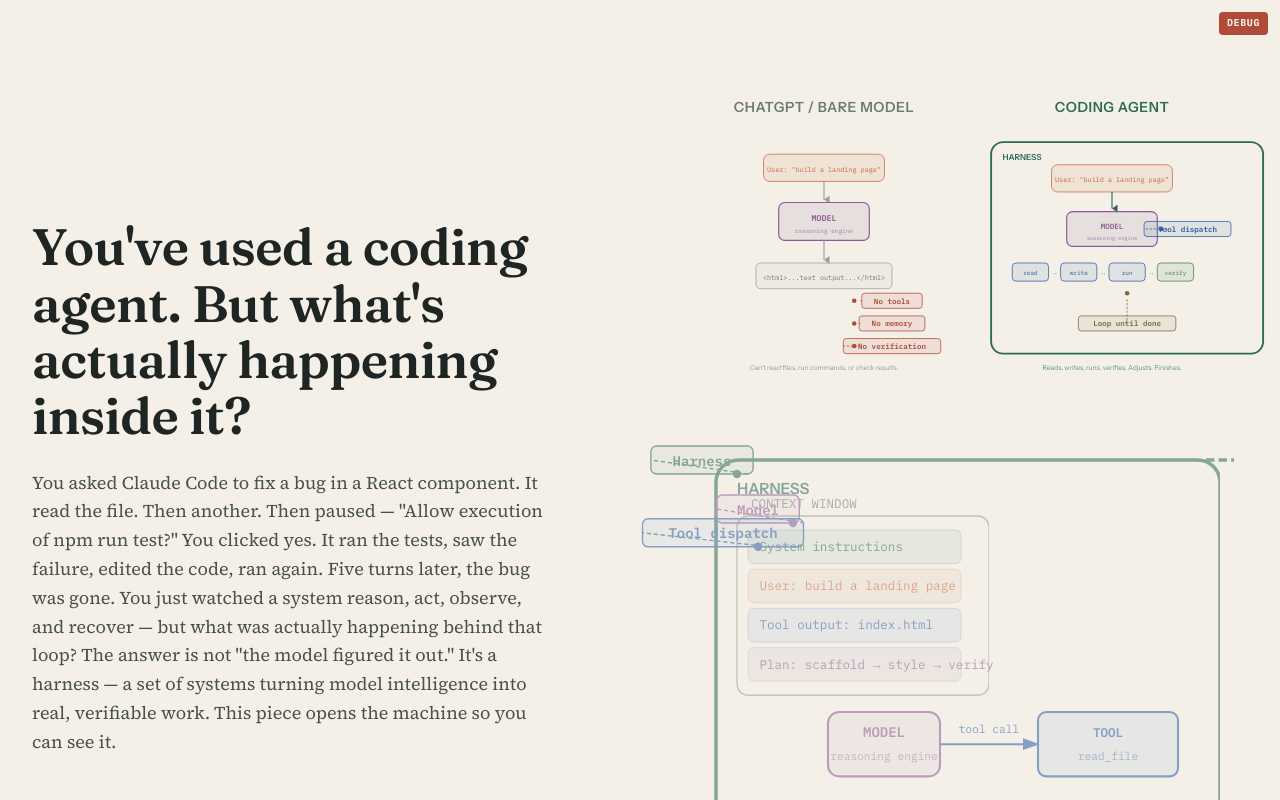
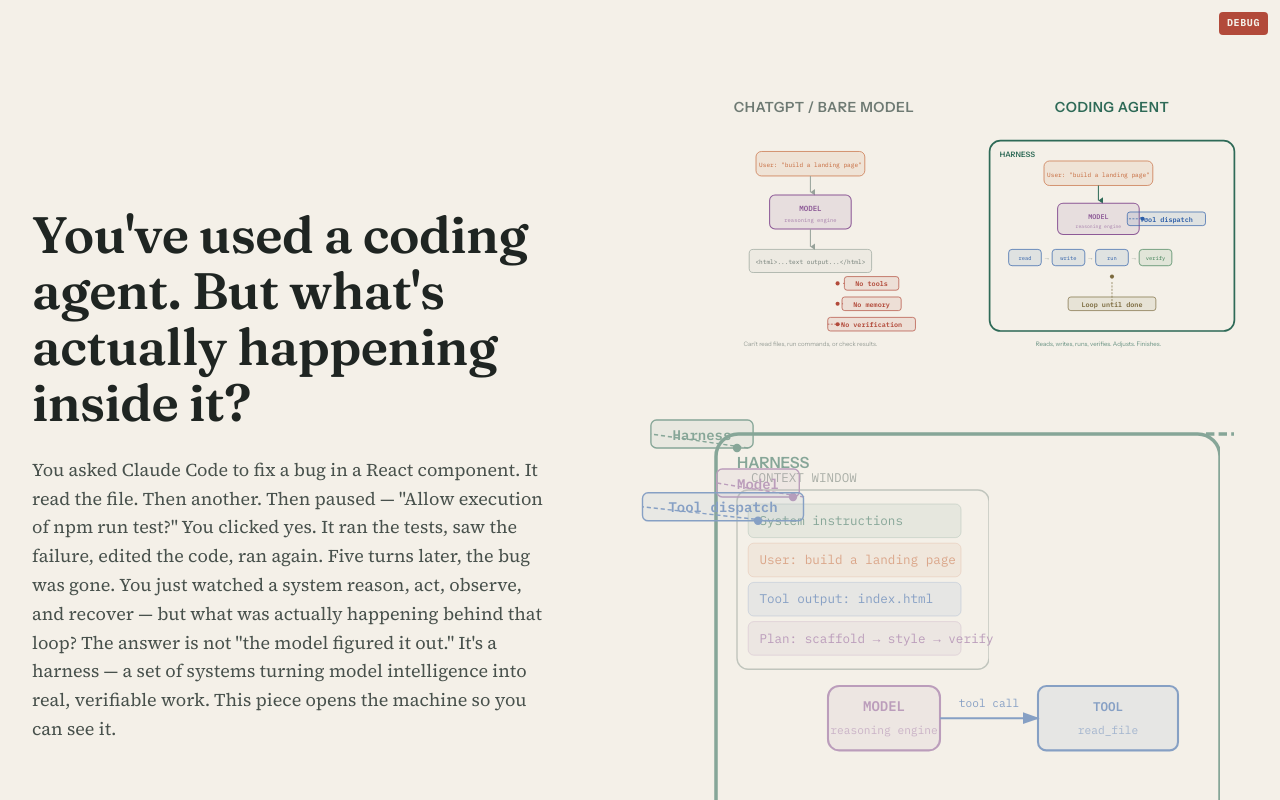
Before and after one commit to deepak-karkala/illustrated-series, a React (Vite) app in the folder illustrated-coding-agent/: page / in a window 1280 px wide. Shown: the top 800 px of the page. Built offline with nearby package versions, Linux system fonts and the light colour scheme.

Commit message:
fix: widen hero diagram viewBox to 400 to match HarnessFrame intrinsic width

```diff
--- a/illustrated-coding-agent/src/notation/BareVsHarnessedDiagram.tsx
+++ b/illustrated-coding-agent/src/notation/BareVsHarnessedDiagram.tsx
@@ -8,7 +8,7 @@
       <div className="bare-vs-harnessed-col">
         <span className="bare-vs-harnessed-label">ChatGPT / Bare Model</span>
         <svg
-          viewBox="0 0 360 340"
+          viewBox="0 0 400 340"
           xmlns="http://www.w3.org/2000/svg"
           style={{ width: '100%' }}
           role="img"
@@ -50,7 +50,7 @@
       {/* ── Right: Coding Agent ─────────────────── */}
       <div className="bare-vs-harnessed-col">
         <span className="bare-vs-harnessed-label">Coding Agent</span>
-        <HarnessFrame viewBox="0 0 360 340" cropped={false}>
+        <HarnessFrame viewBox="0 0 400 340" cropped={false}>
           {/* User prompt */}
           <rect x={100} y={50} width={160} height={36} rx={8} fill="var(--color-human)" fillOpacity={0.1} stroke="var(--color-human)" strokeWidth={1} />
           <text x={180} y={73} fontFamily="var(--font-mono)" fontSize={9} fill="var(--color-human)" textAnchor="middle">User: "build a landing page"</text>
```
